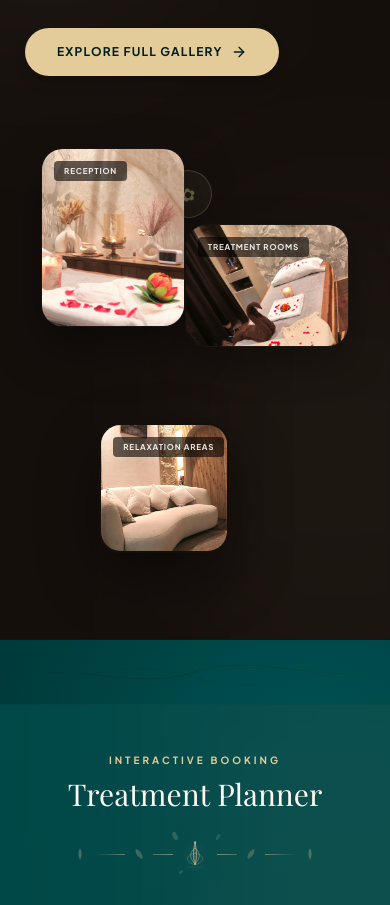
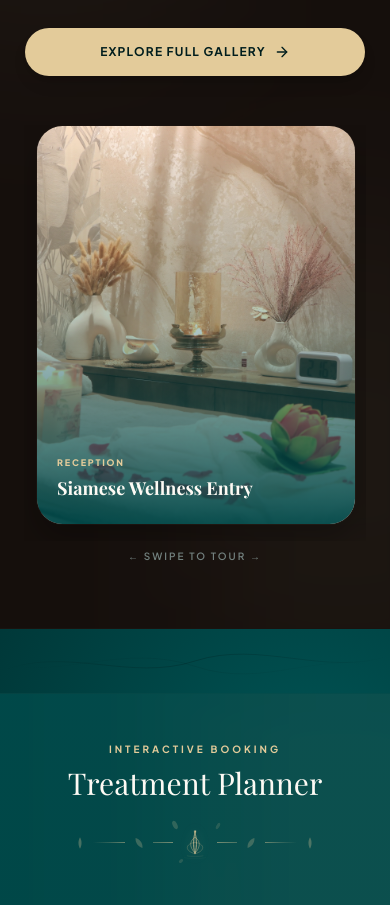
Before and after one commit to SarthakGup05/Ruthaispa, a React (Vite) app: page / in a window 390 px wide. Shown: the part 6141-7046 px from the top of the page. Built offline with nearby package versions, Linux system fonts and the light colour scheme; a web font is replaced by a local one.

Commit message:
style: optimize homepage gallery preview layout for mobile screens

```diff
--- a/src/components/sections/gallery/GalleryPreview.jsx
+++ b/src/components/sections/gallery/GalleryPreview.jsx
@@ -74,17 +74,18 @@ function GalleryPreview({ setCurrentPage }) {
             <Button
               onClick={() => setCurrentPage?.('gallery')}
               size="lg"
-              className="mt-2 rounded-full px-8 py-6 uppercase tracking-widest text-xs font-bold shadow-lg shadow-black/10 hover:shadow-black/15 cursor-pointer flex items-center gap-2 group"
+              className="mt-2 rounded-full px-8 py-6 uppercase tracking-widest text-xs font-bold shadow-lg shadow-black/10 hover:shadow-black/15 cursor-pointer flex items-center gap-2 group w-full sm:w-auto"
             >
               <span>Explore Full Gallery</span>
               <ArrowRight className="w-4 h-4 transition-transform duration-300 group-hover:translate-x-1" />
             </Button>
           </FadeIn>
 
-          {/* Mosaic Collage Column */}
-          <FadeIn direction="left" className="lg:col-span-7 flex justify-center items-center relative">
-            <div className="relative w-full max-w-[580px] h-[450px] md:h-[550px]">
+          {/* Collage / Carousel Column */}
+          <FadeIn direction="left" className="lg:col-span-7 w-full">
 
+            {/* Desktop Mosaic Collage (hidden on mobile, visible on md+) */}
+            <div className="hidden md:block relative w-full max-w-[580px] h-[550px] mx-auto">
               {previewImages.map((img) => (
                 <div
                   key={img.id}
@@ -108,7 +109,7 @@ function GalleryPreview({ setCurrentPage }) {
                     </span>
                   </div>
 
-                  {/* Static Category Tag (for mobile/no-hover states) */}
+                  {/* Static Category Tag */}
                   <div className="absolute top-3 left-3 bg-black/60 backdrop-blur-sm text-white/90 text-[8px] uppercase tracking-widest px-2.5 py-1 rounded font-bold group-hover/card:opacity-0 transition-opacity duration-200">
                     {img.tag}
                   </div>
@@ -119,12 +120,60 @@ function GalleryPreview({ setCurrentPage }) {
               <div className="absolute top-[10%] right-[45%] w-12 h-12 rounded-full border border-primary/20 bg-primary/5 backdrop-blur-sm flex items-center justify-center -rotate-12 z-0">
                 <span className="text-primary/40 text-lg">✿</span>
               </div>
+            </div>
 
+            {/* Mobile Touch Carousel (visible on mobile, hidden on md+) */}
+            <div className="block md:hidden w-full relative">
+              <div className="flex overflow-x-auto snap-x snap-mandatory gap-4 scrollbar-none pb-4 px-4 scroll-smooth">
+                {previewImages.map((img) => (
+                  <div
+                    key={img.id}
+                    className="snap-center shrink-0 w-[82vw] aspect-[4/5] rounded-3xl overflow-hidden border border-border/10 shadow-[0_15px_30px_rgba(0,0,0,0.25)] relative group/card"
+                  >
+                    <img
+                      src={img.src}
+                      alt={img.title}
+                      loading="lazy"
+                      className="w-full h-full object-cover"
+                    />
+
+                    {/* Visual indicators / overlay */}
+                    <div className="absolute inset-0 bg-gradient-to-t from-background/95 via-background/30 to-transparent z-10" />
+
+                    {/* Information Text at the bottom */}
+                    <div className="absolute inset-x-0 bottom-0 p-5 z-20 flex flex-col text-left">
+                      <span className="text-[9px] uppercase tracking-[0.2em] text-primary font-extrabold mb-1">
+                        {img.tag}
+                      </span>
+                      <h3 className="text-lg font-serif font-bold text-foreground mb-0.5">
+                        {img.title}
+                      </h3>
+                    </div>
+                  </div>
+                ))}
+              </div>
+
+              {/* Touch Helper Indicator */}
+              <div className="flex items-center justify-center gap-1.5 mt-2 text-muted-foreground/60 text-[10px] uppercase tracking-[0.2em] font-semibold">
+                <span>← Swipe to Tour →</span>
+              </div>
             </div>
+
           </FadeIn>
 
         </div>
       </div>
+
+      {/* Hide scrollbars for the carousel */}
+      <style>{`
+        .scrollbar-none::-webkit-scrollbar {
+          display: none;
+        }
+        .scrollbar-none {
+          -ms-overflow-style: none;
+          scrollbar-width: none;
+        }
+      `}</style>
     </section>
   );
 }
```
